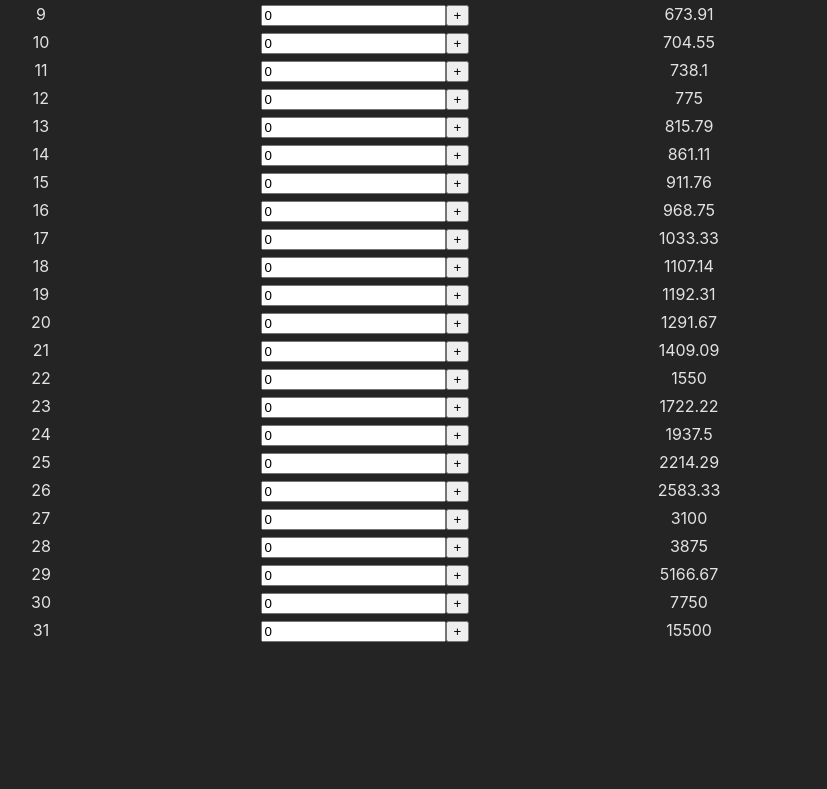
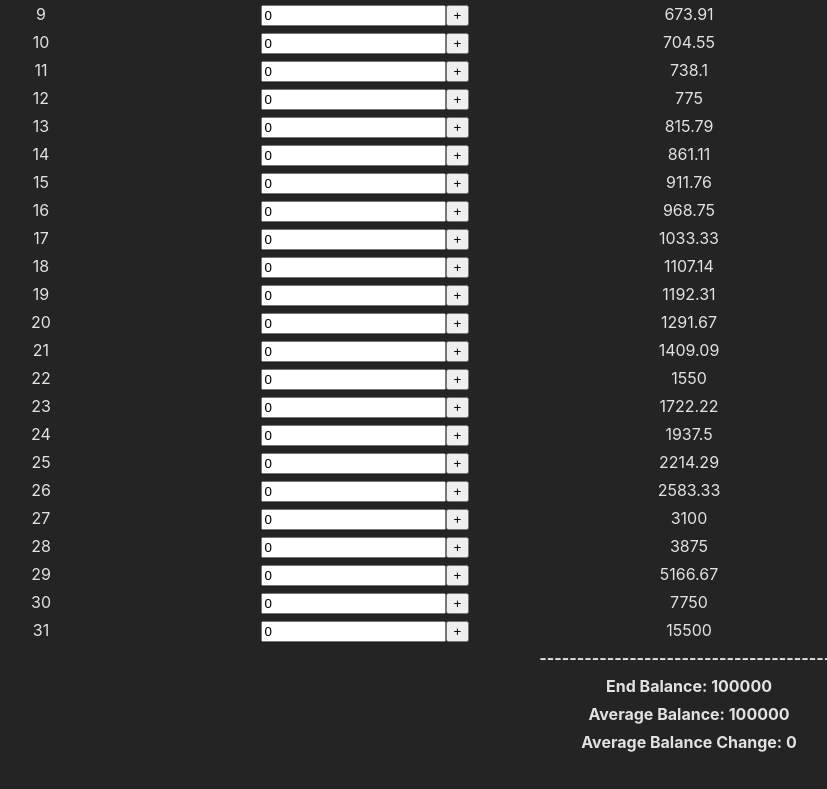
Before and after one commit to TPH777/average-balance-calculator, a React (Vite) app: page / in a window 1280 px wide. Shown: the part 343-1132 px from the top of the page, without its empty margins (275-1102 px from the left). Before the commit the page ends 1020 px from the top, so only its background shows below. Built offline with nearby package versions, Linux system fonts and the light colour scheme.

Commit message:
Add table footer and refactor

```diff
--- a/src/App.tsx
+++ b/src/App.tsx
@@ -1,17 +1,9 @@
-import { useState } from "react";
 import "./App.css";
-import { InitBar } from "./components/InitBar";
-import { TableBody } from "./components/TableBody";
-import { TableHeader } from "./components/TableHeader";
+import { Calculator } from "./components/Calculator";
 function App() {
-  const [offsettedGoal, setOffsettedGoal] = useState<number>(500);
   return (
     <>
-      <InitBar setOffsettedGoal={setOffsettedGoal} />
-      <table>
-        <TableHeader />
-        <TableBody offsettedGoal={offsettedGoal} />
-      </table>
+      <Calculator />
     </>
   );
 }
--- /dev/null
+++ b/src/components/Calculator.tsx
@@ -0,0 +1,40 @@
+import { useState } from "react";
+import { InitBar } from "./InitBar";
+import { TableBody } from "./TableBody";
+import { TableHeader } from "./TableHeader";
+import { TableFooter } from "./TableFooter";
+import { daysInMonth } from "../functions/date";
+
+export function Calculator() {
+  const [offsettedGoal, setOffsettedGoal] = useState<number>(500);
+  const [endBalance, setEndBalance] = useState<string>("100000");
+  const [avgBalance, setAvgBalance] = useState<string>("100000");
+  const [monthTransaction, setMonthTransaction] = useState<number[][]>(
+    Array.from({ length: daysInMonth }, () => [0])
+  );
+
+  return (
+    <>
+      <InitBar
+        setOffsettedGoal={setOffsettedGoal}
+        endBalance={endBalance}
+        setEndBalance={setEndBalance}
+        avgBalance={avgBalance}
+        setAvgBalance={setAvgBalance}
+      />
+      <table>
+        <TableHeader />
+        <TableBody
+          offsettedGoal={offsettedGoal}
+          monthTransaction={monthTransaction}
+          setMonthTransaction={setMonthTransaction}
+        />
+        <TableFooter
+          lastEndBalance={Number(endBalance)}
+          lastAvgBalance={Number(avgBalance)}
+          monthTransaction={monthTransaction}
+        />
+      </table>
+    </>
+  );
+}
--- a/src/components/InitBar.tsx
+++ b/src/components/InitBar.tsx
@@ -1,12 +1,21 @@
 import { useEffect, useState } from "react";
+import { isNumber } from "../functions/number";
+
+interface InitBarProps {
+  setOffsettedGoal: (goal: number) => void;
+  endBalance: string;
+  setEndBalance: (balance: string) => void;
+  avgBalance: string;
+  setAvgBalance: (balance: string) => void;
+}
 
 export function InitBar({
   setOffsettedGoal,
-}: {
-  setOffsettedGoal: (goal: number) => void;
-}) {
-  const [endBalance, setEndBalance] = useState<string>("100000");
-  const [avgBalance, setAverageBalance] = useState<string>("100000");
+  endBalance,
+  setEndBalance,
+  avgBalance,
+  setAvgBalance,
+}: InitBarProps) {
   const [savingGoal, setSavingGoal] = useState<string>("500");
 
   useEffect(() => {
@@ -17,9 +26,9 @@ export function InitBar({
     }
   }, [endBalance, avgBalance, savingGoal]);
 
-  const handleInputChange = (value: string, setter: (val: string) => void) => {
-    if (/^-?\d*\.?\d*$/.test(value)) {
-      setter(value);
+  const handleInput = (input: string, setter: (val: string) => void) => {
+    if (isNumber(input)) {
+      setter(input);
     }
   };
 
@@ -41,9 +50,7 @@ export function InitBar({
                 className="initBar"
                 value={endBalance}
                 inputMode="decimal"
-                onChange={(e) =>
-                  handleInputChange(e.target.value, setEndBalance)
-                }
+                onChange={(e) => handleInput(e.target.value, setEndBalance)}
               />
             </td>
             <td>
@@ -52,9 +59,7 @@ export function InitBar({
                 className="initBar"
                 value={avgBalance}
                 inputMode="decimal"
-                onChange={(e) =>
-                  handleInputChange(e.target.value, setAverageBalance)
-                }
+                onChange={(e) => handleInput(e.target.value, setAvgBalance)}
               />
             </td>
             <td>
@@ -63,9 +68,7 @@ export function InitBar({
                 className="initBar"
                 value={savingGoal}
                 inputMode="decimal"
-                onChange={(e) =>
-                  handleInputChange(e.target.value, setSavingGoal)
-                }
+                onChange={(e) => handleInput(e.target.value, setSavingGoal)}
               />
             </td>
           </tr>
--- a/src/components/TableBody.tsx
+++ b/src/components/TableBody.tsx
@@ -3,10 +3,17 @@ import { daysInMonth } from "../functions/date";
 import { TableRows } from "./TableRows";
 import { getUpdatedActions } from "../functions/action";
 
-export function TableBody({ offsettedGoal }: { offsettedGoal: number }) {
-  const [monthTransaction, setMonthTransaction] = useState<number[][]>(
-    Array.from({ length: daysInMonth }, () => [0])
-  );
+interface TableBodyProps {
+  offsettedGoal: number;
+  monthTransaction: number[][];
+  setMonthTransaction: (transaction: number[][]) => void;
+}
+
+export function TableBody({
+  offsettedGoal,
+  monthTransaction,
+  setMonthTransaction,
+}: TableBodyProps) {
   const [monthAction, setMonthAction] = useState<number[]>(
     Array(daysInMonth).fill(0)
   );
--- /dev/null
+++ b/src/components/TableFooter.tsx
@@ -0,0 +1,45 @@
+import { getBalanceChange } from "../functions/action";
+import { roundNumber } from "../functions/number";
+
+interface TableFooterProps {
+  lastEndBalance: number;
+  lastAvgBalance: number;
+  monthTransaction: number[][];
+}
+
+export function TableFooter({
+  lastEndBalance,
+  lastAvgBalance,
+  monthTransaction,
+}: TableFooterProps) {
+  const { avgChange: avgChange, endChange: endChange } =
+    getBalanceChange(monthTransaction);
+  const currEndBalance = roundNumber(lastEndBalance + endChange);
+  const currAvgBalance = roundNumber(lastEndBalance + avgChange);
+  const avgBalanceDiff = roundNumber(currAvgBalance - lastAvgBalance);
+
+  return (
+    <>
+      <thead>
+        <th />
+        <th />
+        <th>----------------------------------------</th>
+      </thead>
+      <thead>
+        <th />
+        <th />
+        <th>End Balance: {currEndBalance}</th>
+      </thead>
+      <thead>
+        <th />
+        <th />
+        <th>Average Balance: {currAvgBalance}</th>
+      </thead>
+      <thead>
+        <th />
+        <th />
+        <th>Average Balance Change: {avgBalanceDiff}</th>
+      </thead>
+    </>
+  );
+}
--- a/src/components/TableRows.tsx
+++ b/src/components/TableRows.tsx
@@ -1,5 +1,5 @@
 import { useState } from "react";
-import { roundNumber } from "../functions/action";
+import { isNumber, roundNumber } from "../functions/number";
 
 export interface TableRowProps {
   index: number;
@@ -18,14 +18,13 @@ export function TableRows({
     Array.from(monthTransaction[index], (num) => num.toString())
   );
 
-  const handleTransaction = (value: string, transactionId: number) => {
-    // Allow only valid numeric characters (including negative sign and decimal point)
-    if (/^-?\d*\.?\d*$/.test(value)) {
+  const handleInput = (input: string, transactionId: number) => {
+    if (isNumber(input)) {
       const newInputValues = [...inputValues];
-      newInputValues[transactionId] = value;
+      newInputValues[transactionId] = input;
       setInputValues(newInputValues);
 
-      const parsedValue = Number(value);
+      const parsedValue = Number(input);
       if (!isNaN(parsedValue)) {
         const updatedTransaction = [...monthTransaction];
         updatedTransaction[index][transactionId] = parsedValue;
@@ -34,7 +33,7 @@ export function TableRows({
     }
   };
 
-  const handleMoreTransaction = () => {
+  const addInput = () => {
     const newInputValues = [...inputValues, "0"];
     setInputValues(newInputValues);
 
@@ -54,13 +53,9 @@ export function TableRows({
                 type="text"
                 inputMode="decimal"
                 className="form-control"
-                onChange={(e) =>
-                  handleTransaction(e.target.value, transactionId)
-                }
+                onChange={(e) => handleInput(e.target.value, transactionId)}
               />
-              {transactionId === 0 && (
-                <button onClick={handleMoreTransaction}>+</button>
-              )}
+              {transactionId === 0 && <button onClick={addInput}>+</button>}
               {transactionId !== inputValues.length - 1 && <br />}
             </div>
           ))}
--- a/src/functions/action.ts
+++ b/src/functions/action.ts
@@ -1,30 +1,34 @@
 import { daysInMonth } from "./date";
 
-function getAverageBalance(monthTransaction: number[][]): number {
-    var prevBalance = 0;
-    var totalBalance = 0;
+export function getBalanceChange(
+  monthTransaction: number[][]
+): { avgChange: number; endChange: number } {
+  let prevBalance = 0;
+  let totalBalance = 0;
+  let currBalance = 0;
+
   for (let i = 0; i < daysInMonth; i++) {
-        var totalTransaction = 0;
+    let totalTransaction = 0;
+
     for (let j = 0; j < monthTransaction[i].length; j++) {
       totalTransaction += monthTransaction[i][j];
     }
-        var currBalance = prevBalance + totalTransaction;
+
+    currBalance = prevBalance + totalTransaction;
     totalBalance += currBalance;
     prevBalance = currBalance;
   }
-    return totalBalance / daysInMonth;
+  const avgBalance = totalBalance / daysInMonth
+  return { avgChange: avgBalance, endChange: currBalance };
 }
 
+
 export function getUpdatedActions(savingGoal: number, monthTransaction: number[][], monthAction: number[]): number[] {
-    const averageBalance = getAverageBalance(monthTransaction)
-    const balanceFromGoal = savingGoal - averageBalance;
+    const { avgChange: avgBalance } = getBalanceChange(monthTransaction)
+    const balanceFromGoal = savingGoal - avgBalance;
     const updatedAction = [...monthAction];
     for (let i = 0; i < daysInMonth; i++) {
         updatedAction[i] = (balanceFromGoal * daysInMonth) / (daysInMonth - i);
     }
     return updatedAction;
 }
-
-export function roundNumber(num: number): number {
-    return isNaN(num) ? 0 : Math.round(num * 100) / 100;
-}
--- /dev/null
+++ b/src/functions/number.ts
@@ -0,0 +1,9 @@
+const numberRegex = /^-?\d*\.?\d*$/
+
+export function isNumber(s: string): boolean {
+    return numberRegex.test(s);
+}
+
+export function roundNumber(num: number): number {
+    return isNaN(num) ? 0 : Math.round(num * 100) / 100;
+}
```
Lines whose indentation alone changed are shown as unchanged.
